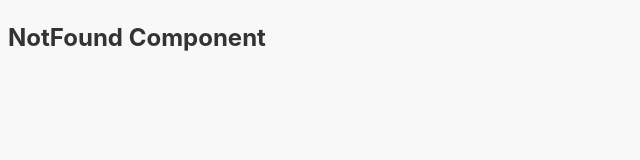
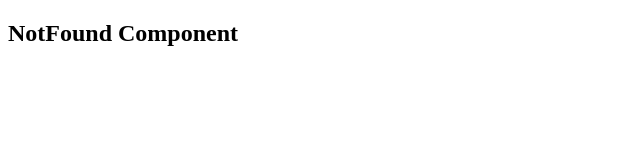
Before and after one commit to kumar-shivraj/react-design-patterns, a React (Vite) app: page / in a window 1280 px wide. Shown: the top 160 px of the page, without its empty margins (0-640 px from the left). Built offline with nearby package versions, Linux system fonts and the light colour scheme.

Commit message:
remove css reset

```diff
--- a/src/index.css
+++ b/src/index.css
@@ -1,68 +1,3 @@
 @tailwindcss base;
 @tailwindcss components;
 @tailwindcss utilities;
-
-/* reset css */
-
-*,
-*::before,
-*::after {
-  box-sizing: border-box;
-}
-
-ul,
-ol,
-dl {
-  margin: 0;
-  padding: 0;
-  list-style: none;
-}
-
-img {
-  max-width: 100%;
-  height: auto;
-}
-
-a {
-  text-decoration: none;
-}
-
-table {
-  border-collapse: collapse;
-  border-spacing: 0;
-}
-
-input,
-textarea,
-select {
-  font: inherit;
-}
-
-button {
-  background-color: transparent;
-  border: 0;
-  padding: 0;
-}
-
-button:focus {
-  outline: none;
-}
-
-hr {
-  border: 0;
-  border-top: 1px solid;
-  margin: 1.5rem 0;
-}
-
-html {
-  font-size: 62.5%;
-}
-
-body {
-  font-family: -apple-system, BlinkMacSystemFont, "Segoe UI", Roboto, Helvetica,
-    Arial, sans-serif, "Apple Color Emoji", "Segoe UI Emoji", "Segoe UI Symbol";
-  font-size: 1.6rem;
-  line-height: 1.5;
-  color: #333;
-  background-color: #f8f8f8;
-}
```
